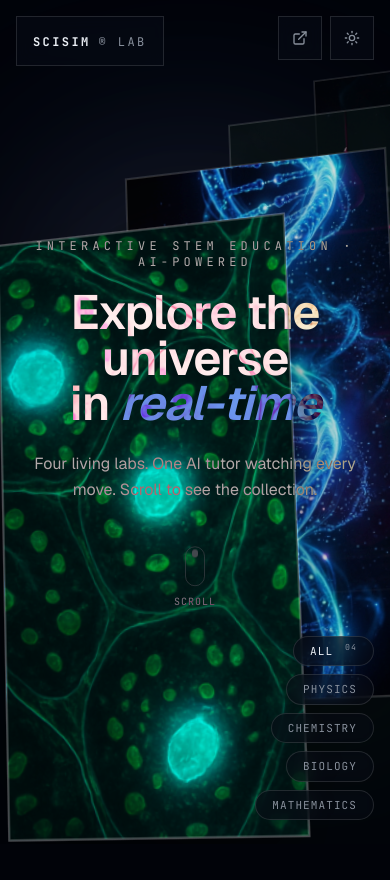
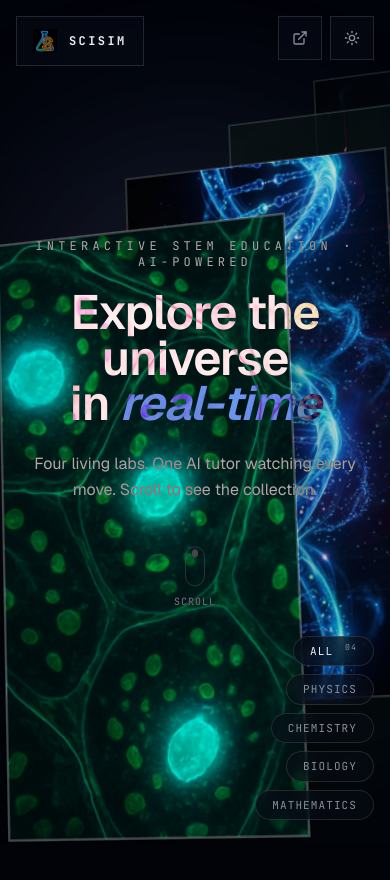
Before and after one commit to NemesisWaVe/Sci-Sim, a Next.js app: page / in a window 390 px wide. Shown: the top 880 px of the page. Built offline with nearby package versions, Linux system fonts and the light colour scheme.

Commit message:
Refactor site header to add logo and improve layout
Updated the site header to include a logo image and adjusted the layout for better responsiveness.

```diff
--- a/components/landing/site-header.tsx
+++ b/components/landing/site-header.tsx
@@ -8,14 +8,17 @@ export function SiteHeader() {
     <header className="pointer-events-none fixed inset-x-0 top-0 z-50 flex items-start justify-between p-4 md:p-6">
       <Link
         href="/"
-        className="pointer-events-auto rounded-xl border border-border bg-card/70 px-4 py-3 backdrop-blur transition hover:bg-card"
+        className="pointer-events-auto flex items-center gap-3 rounded-xl border border-border bg-card/70 px-4 py-3 backdrop-blur transition hover:bg-card"
       >
-        <span className="font-mono text-xs font-bold uppercase tracking-[0.2em] text-foreground">
-          SciSim
-        </span>
-        <span className="ml-2 font-mono text-xs uppercase tracking-[0.2em] text-muted-foreground">
-          ® Lab
-        </span>
+        <img src="/gallery/logo.jpeg" alt="Sci Sim Logo" className="size-6 rounded-md object-cover" />
+        <div className="flex items-center">
+          <span className="font-mono text-xs font-bold uppercase tracking-[0.2em] text-foreground">
+            SciSim
+          </span>
+          <span className="ml-2 hidden sm:inline-block font-mono text-xs uppercase tracking-[0.2em] text-muted-foreground">
+            ® Lab
+          </span>
+        </div>
       </Link>
 
       <nav className="pointer-events-auto flex items-center gap-2">
```
